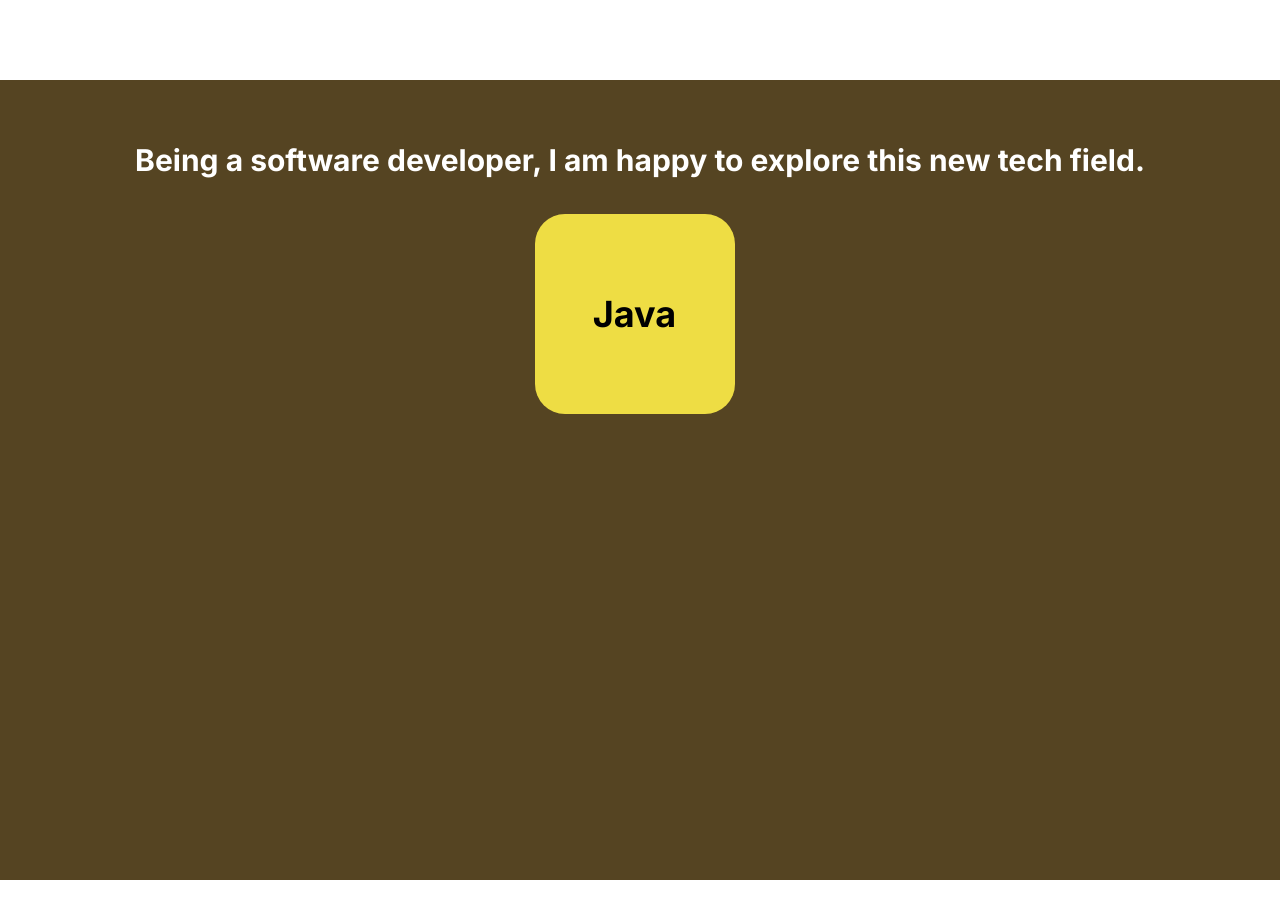
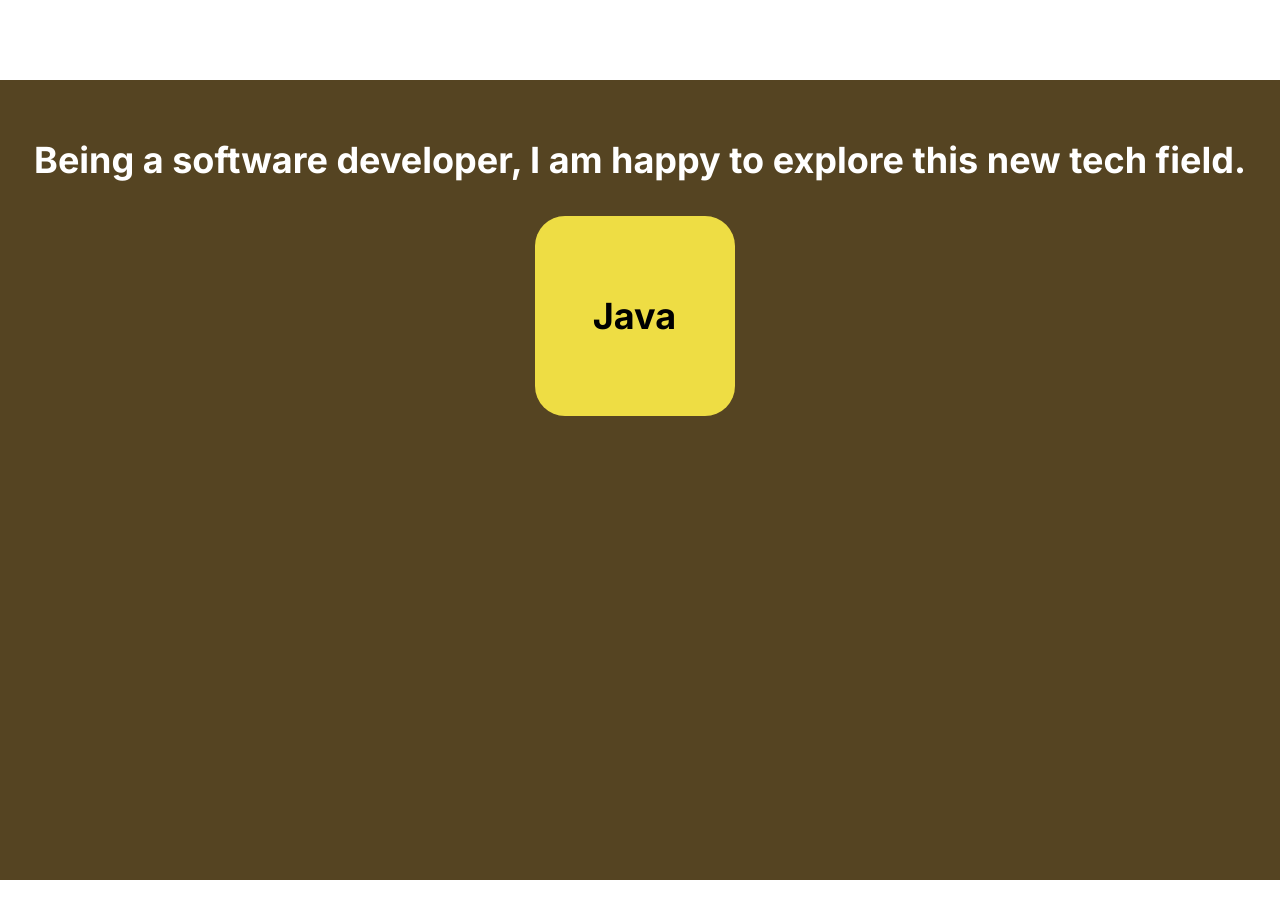
Before and after one commit to diamondcodebase/ox-app, a Next.js app: page /aboutMe in a window 1280 px wide. Shown: the part 3120-4027 px from the top of the page. Built offline with nearby package versions, Linux system fonts and the light colour scheme.

Commit message:
font size fine tuning

```diff
--- a/src/components/FlashCardStack.js
+++ b/src/components/FlashCardStack.js
@@ -145,7 +145,7 @@ export default function FlashCardStack({displayText}) {
                 backgroundSize: 'cover',
             }}
         >
-            <div className='text-xl sm:text-3xl font-bold p-3 m-3'>
+            <div className='text-2xl sm:text-4xl font-bold p-3 m-3'>
                 { displayText }
             </div>
             <motion.div style={{ width: 205, height: '80vh', position: "relative" }}>
```
